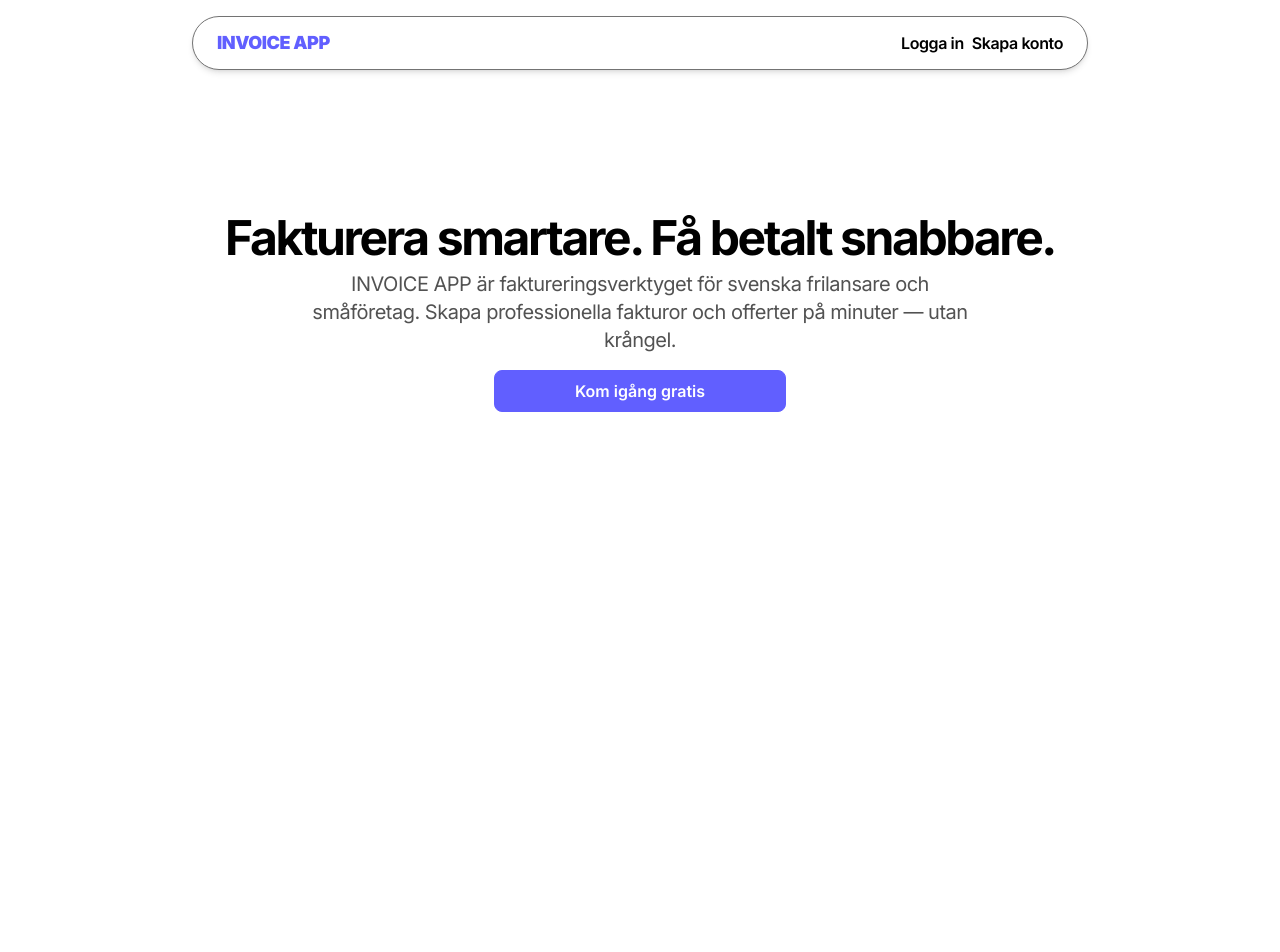
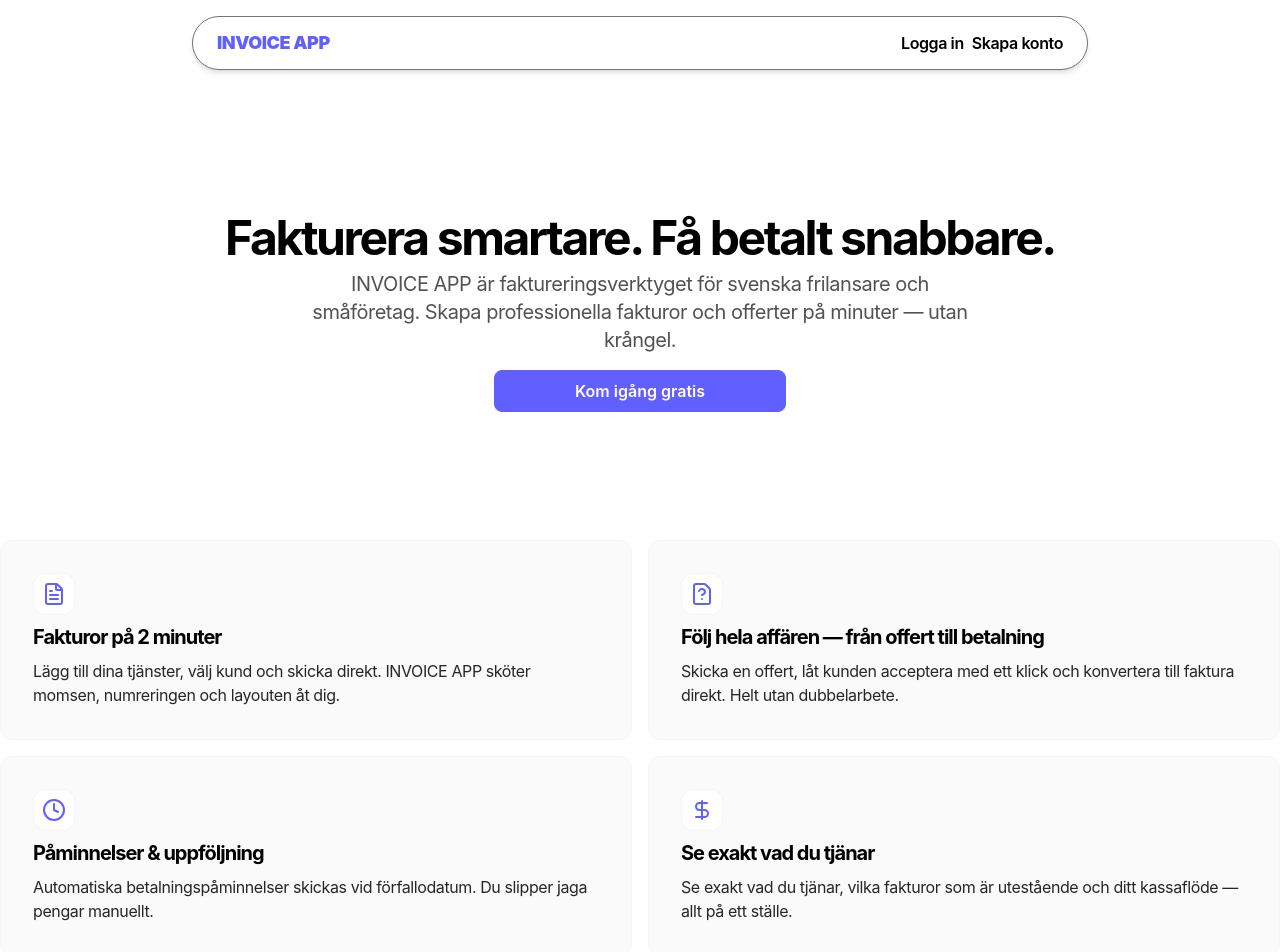
Before and after one commit to jonathanbackhed/invoice-app, a React (Vite) app in the folder client/: page / in a window 1280 px wide. Shown: the top 952 px of the page. Before the commit the page ends 800 px from the top, so only its background shows below. Built offline with nearby package versions, Linux system fonts and the light colour scheme; no server answers.

Commit message:
feat: add featurehighlight

```diff
--- /dev/null
+++ b/client/src/components/ui/FeatureHighlight.tsx
@@ -0,0 +1,19 @@
+import React from "react";
+
+interface Props {
+  title: string;
+  text: string;
+  icon: React.ReactNode;
+}
+
+export default function FeatureHighlight({ title, text, icon }: Props) {
+  return (
+    <section className="group col-span-6 flex flex-col justify-between space-y-2 rounded-xl border border-neutral-100 bg-neutral-50 p-8 transition-colors duration-100 **:transition-colors **:duration-100 hover:bg-indigo-500">
+      <div className="w-fit rounded-xl border border-neutral-100 bg-white p-2 group-hover:border-indigo-300 group-hover:bg-indigo-400">
+        {icon}
+      </div>
+      <h4 className="text-xl font-bold tracking-tighter group-hover:text-white">{title}</h4>
+      <p className="tracking-tight text-neutral-800 group-hover:text-white">{text}</p>
+    </section>
+  );
+}
--- a/client/src/pages/Home.tsx
+++ b/client/src/pages/Home.tsx
@@ -1,12 +1,34 @@
+import { Clock, DollarSign, FileQuestionMark, FileText } from "lucide-react";
 import Hero from "../components/layout/Hero";
 import Navbar from "../components/layout/Navbar";
+import FeatureHighlight from "../components/ui/FeatureHighlight";
 
 export default function Home() {
   return (
-    <div className="font-inter min-h-screen w-screen">
-      <div className="mx-auto max-w-7xl pt-4">
-        <Navbar />
-        <Hero />
+    <div className="mx-auto max-w-7xl py-4">
+      <Navbar />
+      <Hero />
+      <div className="grid grid-cols-12 gap-4">
+        <FeatureHighlight
+          title="Fakturor på 2 minuter"
+          text="Lägg till dina tjänster, välj kund och skicka direkt. INVOICE APP sköter momsen, numreringen och layouten åt dig."
+          icon={<FileText size={24} className="text-indigo-500 group-hover:text-white" />}
+        />
+        <FeatureHighlight
+          title="Följ hela affären — från offert till betalning"
+          text="Skicka en offert, låt kunden acceptera med ett klick och konvertera till faktura direkt. Helt utan dubbelarbete."
+          icon={<FileQuestionMark size={24} className="text-indigo-500 group-hover:text-white" />}
+        />
+        <FeatureHighlight
+          title="Påminnelser & uppföljning"
+          text="Automatiska betalningspåminnelser skickas vid förfallodatum. Du slipper jaga pengar manuellt."
+          icon={<Clock size={24} className="text-indigo-500 group-hover:text-white" />}
+        />
+        <FeatureHighlight
+          title="Se exakt vad du tjänar"
+          text="Se exakt vad du tjänar, vilka fakturor som är utestående och ditt kassaflöde — allt på ett ställe."
+          icon={<DollarSign size={24} className="text-indigo-500 group-hover:text-white" />}
+        />
       </div>
     </div>
   );
```
